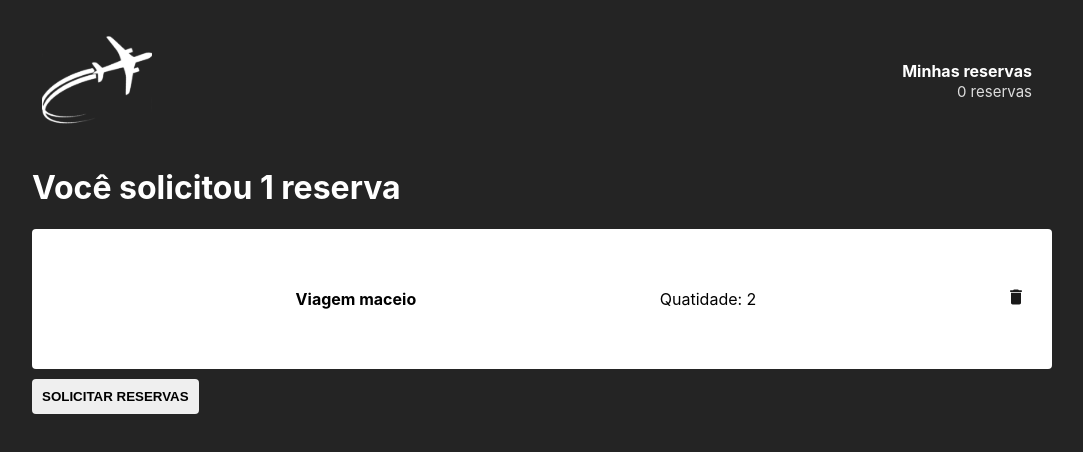
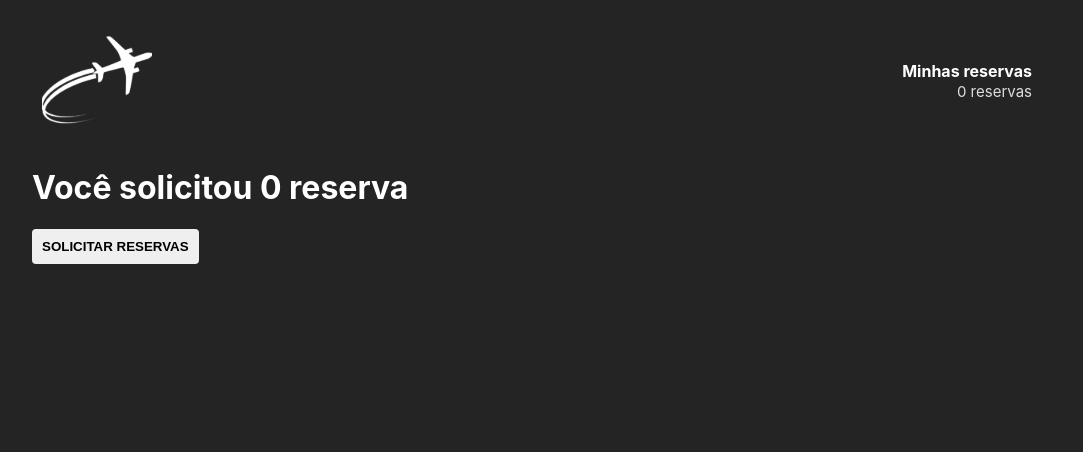
Before and after one commit to Adrianodbs/Reservas-com-redux, a React (Vite) app: page /reservas in a window 1280 px wide. Shown: the top 452 px of the page, without its empty margins (98-1181 px from the left). Built offline with nearby package versions, Linux system fonts and the light colour scheme.

Commit message:
Adicionando Reserva

```diff
--- a/src/pages/Reservas/index.jsx
+++ b/src/pages/Reservas/index.jsx
@@ -1,19 +1,23 @@
 import './style.css'
 import { MdDelete } from 'react-icons/md'
+import { useSelector } from 'react-redux'
 
 function Reservas() {
+  const reserves = useSelector(state => state.reserve)
   return (
     <div>
-      <h1 className="title">Você solicitou 1 reserva</h1>
+      <h1 className="title">Você solicitou {reserves.length} reserva</h1>
 
-      <div className="reservas">
-        <img src="" alt="" />
-        <strong>Viagem maceio</strong>
-        <span>Quatidade: 2</span>
-        <button type="button" onClick={() => {}}>
-          <MdDelete size={20} color="#191919" />
-        </button>
-      </div>
+      {reserves.map(reserve => (
+        <div key={reserve.id} className="reservas">
+          <img src={reserve.image} alt={reserve.title} />
+          <strong>{reserve.title}</strong>
+          <span>Quatidade: 2</span>
+          <button type="button" onClick={() => {}}>
+            <MdDelete size={20} color="#191919" />
+          </button>
+        </div>
+      ))}
 
       <footer>
         <button type="button">Solicitar reservas</button>
--- a/src/store/modules/reserve/reducer.js
+++ b/src/store/modules/reserve/reducer.js
@@ -1,7 +1,6 @@
 const initialState = []
 
 const reserveReducer = (state = initialState, { type, payload }) => {
-  console.log(state)
   switch (type) {
     case 'ADD_RESERVE':
       return [...state, payload]
```
